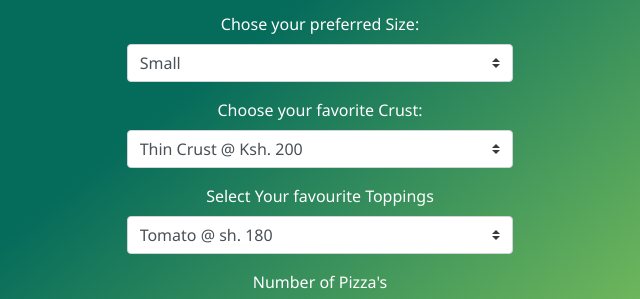
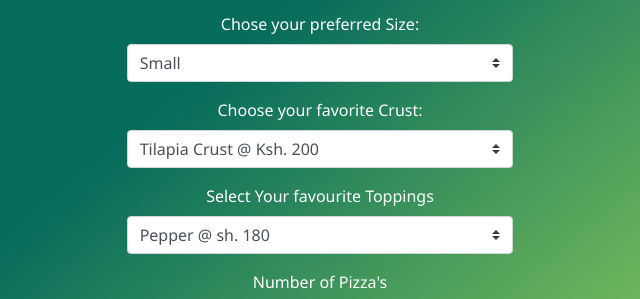
Before and after one commit to amoskipz/Pizza-House, a plain HTML site: page index.html in a window 1280 px wide. Shown: the part 1500-1799 px from the top of the page, 320-960 px from the left. Drawn offline with nearby package versions, Linux system fonts and the light colour scheme; a script that the page names is missing; a web font is replaced by a local one.

Commit message:
index.html

```diff
--- a/index.html
+++ b/index.html
@@ -66,26 +66,26 @@
                 </select>
                 <label for="crust">Choose your favorite Crust:</label>
                 <select class="custom-select custom-select-md mb-3" id="crust" required>
-                    <option value="thin">Thin Crust @ Ksh. 200</option>
-                    <option value="thick">Thick Crust @ Ksh. 250</option>
-                    <option value="flatbread">FlatBread Crust @ sh. 280</option>
-                    <option value="custom">Custom Crust @ sh. 380</option>
+                    <option value="thin">Tilapia Crust @ Ksh. 200</option>
+                    <option value="thick">Omena Crust @ Ksh. 250</option>
+                    <option value="flatbread">Kingfisher Crust @ sh. 280</option>
+                    <option value="custom">Pumkin Crust @ sh. 380</option>
                 </select>
                 <label>Select Your favourite Toppings</label>
                 <select class="custom-select custom-select-md mb-3" id="toppings" required>
-                    <option value="tomato">Tomato @ sh. 180</option>
-                    <option value="onions">Onions @ sh. 180</option>
-                    <option value="mushroom">Mushroom @ sh. 280</option>
-                    <option value="greenpepper">Green Pepper @ sh. 380</option>
+                    <option value="tomato">Pepper @ sh. 180</option>
+                    <option value="onions">Pineaples @ sh. 180</option>
+                    <option value="mushroom">Oranges @ sh. 280</option>
+                    <option value="greenpepper">Red Pepper @ sh. 380</option>
                     <option value=""></option>
-                    <option value="olives">Olives @ sh. 120</option>
-                    <option value="pineapple">Pineapple @ sh. 220</option>
-                    <option value="sweetcorn">Sweet Corn @ sh. 320</option>
-                    <option value="macon">Macon @ sh. 420</option>
-                    <option value="mince">Mince @ sh. 320</option>
+                    <option value="olives">Oranges @ sh. 120</option>
+                    <option value="pineapple">Irish @ sh. 220</option>
+                    <option value="sweetcorn">Grapes @ sh. 320</option>
+                    <option value="macon">Banana @ sh. 420</option>
+                    <option value="mince">Ice cream @ sh. 320</option>
                     <option value=""></option>
-                    <option value="beef">Beef Peperoni @ sh. 270</option>
-                    <option value="chicken">Periperi Chicken @ sh. 170</option>
+                    <option value="beef">Beef @ sh. 270</option>
+                    <option value="chicken">Chicken @ sh. 170</option>
                 </select>
                 <label for="number">Number of Pizza's</label>
                 <input type="number" class="form-control" id="number" placeholder="Number of pizzas" min="1" required>
```
